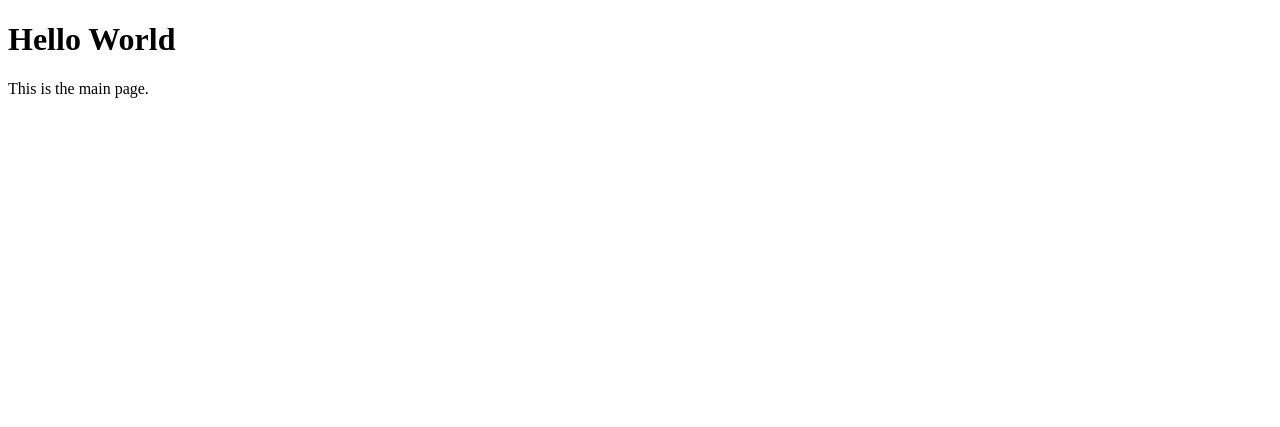
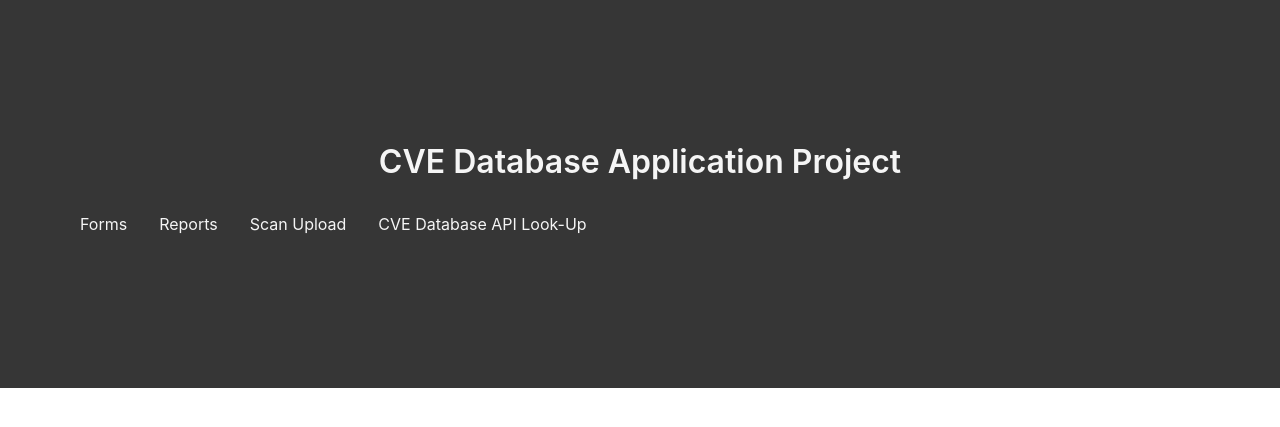
Before and after one commit to phillipboy07/cves, a Django app: page / in a window 1280 px wide. Shown: the top 427 px of the page. Run offline with Django 3.2, Linux system fonts and the light colour scheme; some libraries are stand-ins or nearby versions.

Commit message:
Added a index view, cve search view that pulls CVE details in a modal

```diff
--- a/cve_db_app/templates/cve_db_app/index.html
+++ b/cve_db_app/templates/cve_db_app/index.html
@@ -1,11 +1,26 @@
 <!DOCTYPE html>
-<html lang="en">
-  <head>
-    <meta charset="utf-8">
-    <title>Hello World</title>
-  </head>
-  <body>
-    <h1>Hello World</h1>
-    <p>This is the main page.</p>
-  </body>
+<html>
+
+<head>
+  <meta charset="utf-8">
+  <meta name="viewport" content="width=device-width, initial-scale=1">
+  <title>CVE Database Application Project</title>
+  <link rel="stylesheet" href="https://cdnjs.cloudflare.com/ajax/libs/bulma/0.7.1/css/bulma.min.css">
+  <script defer src="https://use.fontawesome.com/releases/v5.1.0/js/all.js"></script>
+</head>
+<section class="hero is-dark is-medium">
+  <div class="hero-body">
+    <div class="container has-text-centered">
+      <h1 class="title"> CVE Database Application Project</h1>
+      <div class="tabs">
+        <ul>
+          <li class="is-active"><a>Forms</a></li>
+          <li class="is-active"><a>Reports</a></li>
+          <li class="is-active"><a href="/upload_scan">Scan Upload</a></li>
+          <li class="is-active"><a href="/cve_search">CVE Database API Look-Up</a></li>
+        </ul>
+      </div>
+    </div>
+</section>
+
 </html>
--- a/cve_db_app/urls.py
+++ b/cve_db_app/urls.py
@@ -5,4 +5,6 @@ from . import views
 urlpatterns = [
     path('', views.index, name='index'),
     path('upload_scan',views.upload_scan),
+    path('cve_search', views.cve_search),
+    path('ajax/get_cve_info/', views.ajax_get_cve_info),
 ]
--- a/cve_db_app/views.py
+++ b/cve_db_app/views.py
@@ -1,5 +1,7 @@
 from django.shortcuts import render,redirect
 from django.http import HttpResponse
+from django.http import JsonResponse
+
 from django.template import loader
 from django.utils import timezone
 from cve_db_app.forms import ScanUploadForm
@@ -7,7 +9,7 @@ from cve_db_app.models import Scan, Device, Vulnerability, Site
 #from django.contrib.auth.models import Device
 from django.utils.dateparse import parse_date
 from datetime import datetime
-import csv
+import csv, requests, json
 
 
 # Create your views here.
@@ -101,18 +103,41 @@ def process_csv(request):
     return HttpResponse("Uploaded file is too big (%.2f MB)." % (lines))
 
 
-    #loop over the lines and save them in db. If error , store as string and then display
-    # for line in lines:
-    #     fields = line.split(",")
-    #     data_dict = {}
-    #     data_dict["sku"] = fields[0]
-    #     data_dict["item_name"] = fields[1]
-    #     try:
-    #         form = PalazzoForm(data_dict)
-    #         if form.is_valid():
-    #             form.save()
-    #         else:
-    #             logging.getLogger("error_logger").error(form.errors.as_json())
-    #     except Exception as e:
-    #         logging.getLogger("error_logger").error(form.errors.as_json())
-    #         pass
+
+def cve_search(request):
+
+    if request.method == 'POST':
+        #insert CVE API call
+        CVE_SEARCHURL = "http://cve.circl.lu/api/cve/" + request.POST['cve-id']
+        r = requests.get(CVE_SEARCHURL)
+        if r.status_code != 200:
+            return HttpResponse('Error %s.' % r.text)
+        else:
+            parsed_json = json.loads(r.text)
+            data = {
+                'cve_id' : parsed_json['id'],
+                'cwe_id' : parsed_json['cwe'],
+                'cvss_score': parsed_json['cvss'],
+                'summary': parsed_json['summary']
+            }
+            return JsonResponse(data)
+    else:
+        return render(request,'cve_db_app/cve_search.html')
+
+
+def ajax_get_cve_info(request):
+
+        #insert CVE API call
+        CVE_SEARCHURL = "http://cve.circl.lu/api/cve/" + request.GET['cve_id'];
+        r = requests.get(CVE_SEARCHURL)
+        if r.status_code != 200:
+            return HttpResponse('Error %s.' % r.text)
+        else:
+            parsed_json = json.loads(r.text)
+            data = {
+                'cve_id' : parsed_json['id'],
+                'cwe_id' : parsed_json['cwe'],
+                'cvss_score': parsed_json['cvss'],
+                'summary': parsed_json['summary']
+            }
+            return JsonResponse(data)
```
Also changed, not shown: cve_db_app/templates/cve_db_app/cve_search.html (added, +91 -0 lines), cve_db_app/templates/cve_db_app/upload_scan.html (+33 -8 lines).
